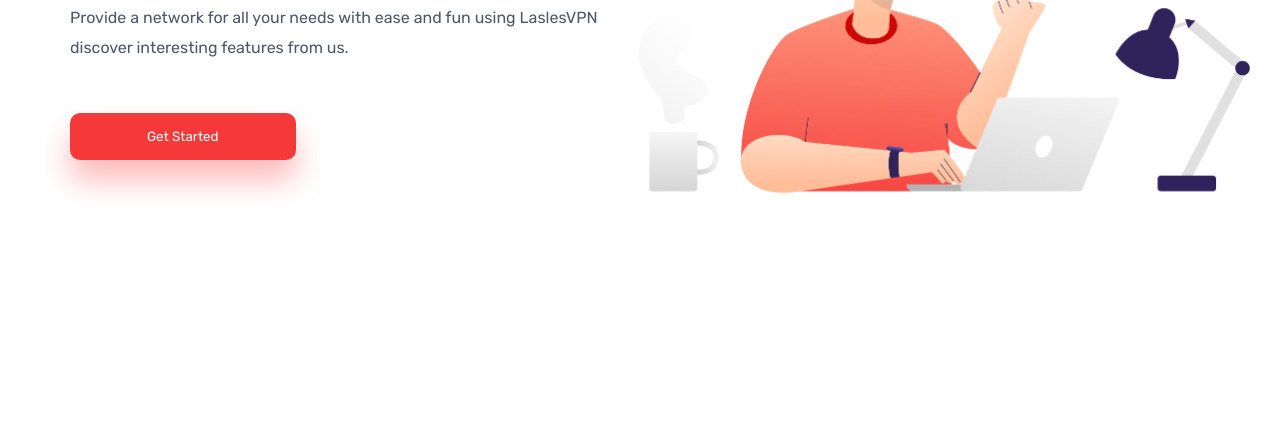
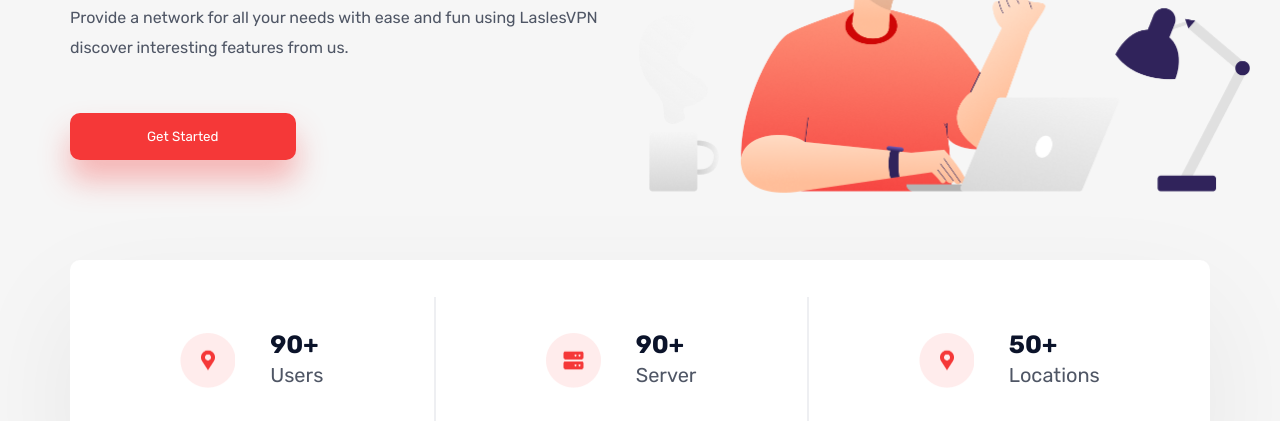
Before and after one commit to THUONGBUIANH/lasles, a plain HTML site: page index.html in a window 1280 px wide. Shown: the part 351-772 px from the top of the page. Drawn offline with Linux system fonts and the light colour scheme.

Commit message:
Add section intro

```diff
--- a/index.html
+++ b/index.html
@@ -36,7 +36,7 @@
             </div>
         </header>
         <main class="main">
-            <div class="banner">
+            <section class="banner">
                 <div class="container">
                     <div class="banner-container">
                         <div class="banner-left">
@@ -54,7 +54,40 @@
                         </div>
                     </div>
                 </div>
-            </div>
+            </section>
+            <section class="intro">
+                <div class="container">
+                    <div class="intro-container">
+                        <div class="intro-item">
+                            <div class="intro-image">
+                                <img srcset="./images/location.png 2x" alt="">
+                            </div>
+                            <div class="intro-infor">
+                                <h3 class="title">90+</h3>
+                                <span class="text">Users</span>
+                            </div>
+                        </div>
+                        <div class="intro-item">
+                            <div class="intro-image">
+                                <img srcset="./images/server.png 2x" alt="">
+                            </div>
+                            <div class="intro-infor">
+                                <h3 class="title">90+</h3>
+                                <span class="text">Server</span>
+                            </div>
+                        </div>
+                        <div class="intro-item">
+                            <div class="intro-image">
+                                <img srcset="./images/location.png 2x" alt="">
+                            </div>
+                            <div class="intro-infor">
+                                <h3 class="title">50+</h3>
+                                <span class="text">Locations</span>
+                            </div>
+                        </div>
+                    </div>
+                </div>
+            </section>
         </main>
     </div>
 
--- a/sass/_global.scss
+++ b/sass/_global.scss
@@ -14,6 +14,7 @@ body{
     line-height: 1;
     font-weight: 400;
     color: $text-color;
+    background: #F6F6F6;
 }
 
 .button {
--- /dev/null
+++ b/sass/_intro.scss
@@ -0,0 +1,40 @@
+.intro {
+  margin-bottom: 100px;
+  &-container {
+    padding: 37px 0;
+    display: flex;
+    background: #ffffff;
+    border-radius: 10px;
+    justify-content: space-between;
+    min-height: 200px;
+    box-shadow: 0 42px 114px 0 rgba(13, 16, 37, 0.064);
+  }
+
+  &-item {
+    flex-grow: 1;
+    display: flex;
+    justify-content: center;
+    align-items: center;
+    gap: 0 35px;
+  }
+
+  &-infor {
+    .title {
+      font-size: 25px;
+      font-weight: 700;
+      line-height: calc(30 / 25);
+      color: $heading-color;
+    }
+    .text {
+      font-weight: 400;
+      font-size: 20px;
+      line-height: calc(30 / 20);
+      color: $text-color;
+    }
+  }
+}
+
+.intro-item:nth-child(2) {
+  border-left: 2px solid #eeeff2;
+  border-right: 2px solid #eeeff2;
+}
--- a/sass/app.scss
+++ b/sass/app.scss
@@ -3,3 +3,4 @@
 @import "./global";
 @import "./header";
 @import "./banner";
+@import "./intro";
```
Also changed, not shown: css/app.css, images/Server.png (added), images/location.png (added), 1 other file.
